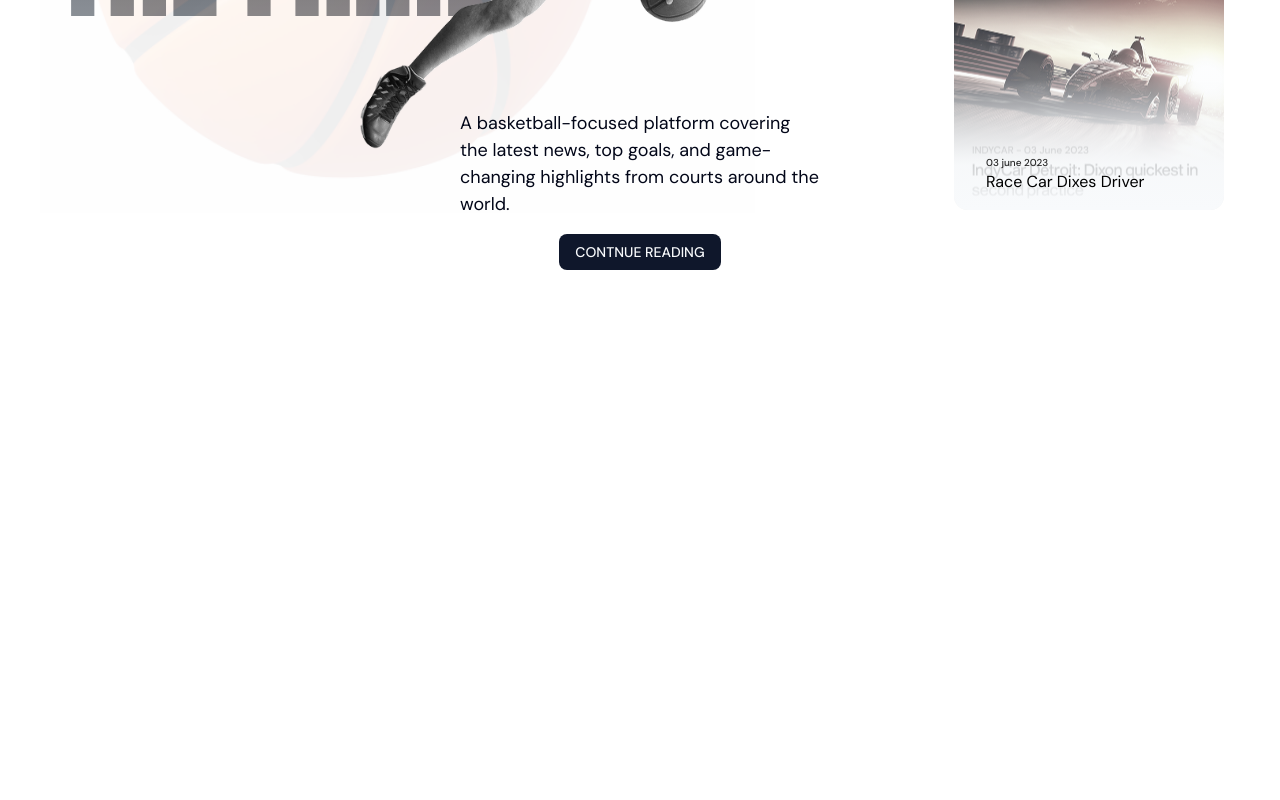
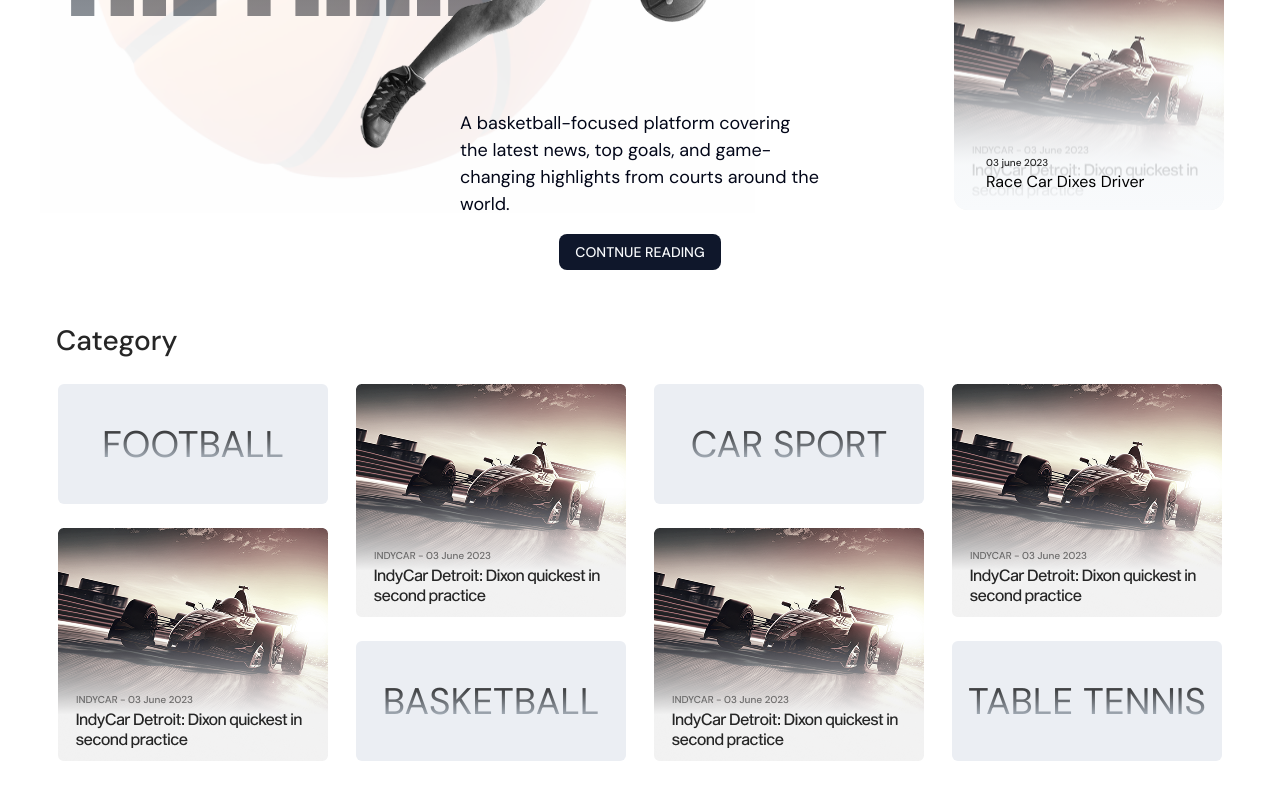
Before and after one commit to Awabena-dev/SportBlog, a Next.js app: page / in a window 1280 px wide. Shown: the part 482-1282 px from the top of the page. Before the commit the page ends 808 px from the top, so only its background shows below. Built offline with nearby package versions, Linux system fonts and the light colour scheme.

Commit message:
finshed the category section

```diff
--- a/src/app/globals.css
+++ b/src/app/globals.css
@@ -107,6 +107,16 @@ body{
 
 
 @layer components{
+
+
+  .heading-2{
+    @apply text-[37px];
+    line-height: 38px;
+  }
+  .heading-3{
+    @apply text-[28px];
+    line-height: 38px;
+  }
   .body-1{
     @apply text-[15px];
   }
--- a/src/app/page.tsx
+++ b/src/app/page.tsx
@@ -1,4 +1,5 @@
 'use client';
+import Category from "@/section/Category/Category";
 import Hero from "@/section/Hero/Hero";
 import TodayNews from "@/section/TodayBlock/TodayNews";
 import Image from "next/image";
@@ -14,6 +15,7 @@ export default function Home() {
     <main>
       <Hero setplayerHeight={setplayerHeight} />
       <TodayNews playerHeight={playerHeight} />
+      <Category />
     </main>
   )
 }
--- /dev/null
+++ b/src/components/CategorySlice.tsx
@@ -0,0 +1,30 @@
+import { cn } from '@/lib/utils'
+import Image from 'next/image'
+import React from 'react'
+
+interface Props {
+    label: string,
+    imgSrc: string,
+    revers?: boolean,
+    className?: string
+}
+
+
+const CategorySlice = ({
+    label,
+    imgSrc,
+    className,
+    revers = false
+}: Props) => {
+    return (
+        <div className={cn('max-w-67.5 flex flex-col gap-y-6', revers ? "flex-col-reverse" : "flex-col", className)}>
+            <div className='w-full h-30 bg-primary-200 rounded-[6px] flex items-center justify-center'>
+                <h3 className='heading-2 bg-linear-to-b from-secondray to-primary-600 bg-clip-text text-transparent'>{label}</h3>
+            </div>
+
+            <Image src={imgSrc} width={270} height={288} alt='image' />
+        </div>
+    )
+}
+
+export default CategorySlice
--- /dev/null
+++ b/src/components/SectionTitle.tsx
@@ -0,0 +1,9 @@
+import React, { ReactNode } from 'react'
+
+const Title = ({ children }: { children?: ReactNode }) => {
+    return (
+        <h2 className='heading-3 text-secondray font-medium'>{children}</h2>
+    )
+}
+
+export default Title
--- /dev/null
+++ b/src/section/Category/Category.tsx
@@ -0,0 +1,21 @@
+import CategorySlice from '@/components/CategorySlice'
+import Title from '@/components/SectionTitle'
+import React from 'react'
+
+const Category = () => {
+    return (
+        <section className='max-wrapper min-h-screen'>
+            <Title>Category</Title>
+
+            {/* category silces */}
+            <div className='grid grid-cols-1 sm:grid-cols-2 md:grid-cols-3 xl:grid-cols-4 justify-items-center place-items-center gap-6 mt-6'>
+                <CategorySlice label='FOOTBALL' imgSrc='/Hero/f1-car.png' />
+                <CategorySlice label='BASKETBALL' imgSrc='/Hero/f1-car.png' revers={true} />
+                <CategorySlice label='CAR SPORT' imgSrc='/Hero/f1-car.png' />
+                <CategorySlice label='TABLE TENNIS' imgSrc='/Hero/f1-car.png' revers={true} className='flex md:hidden xl:flex' />
+            </div>
+        </section>
+    )
+}
+
+export default Category
```
